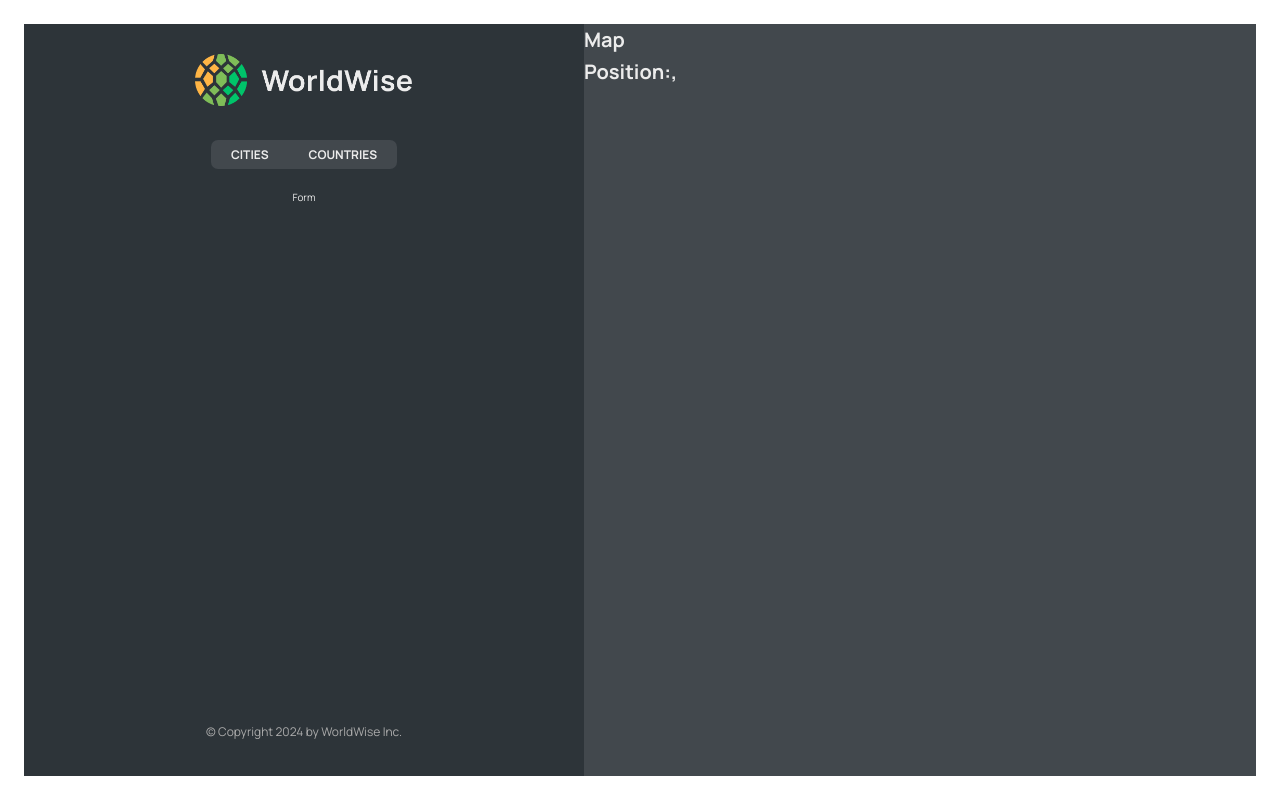
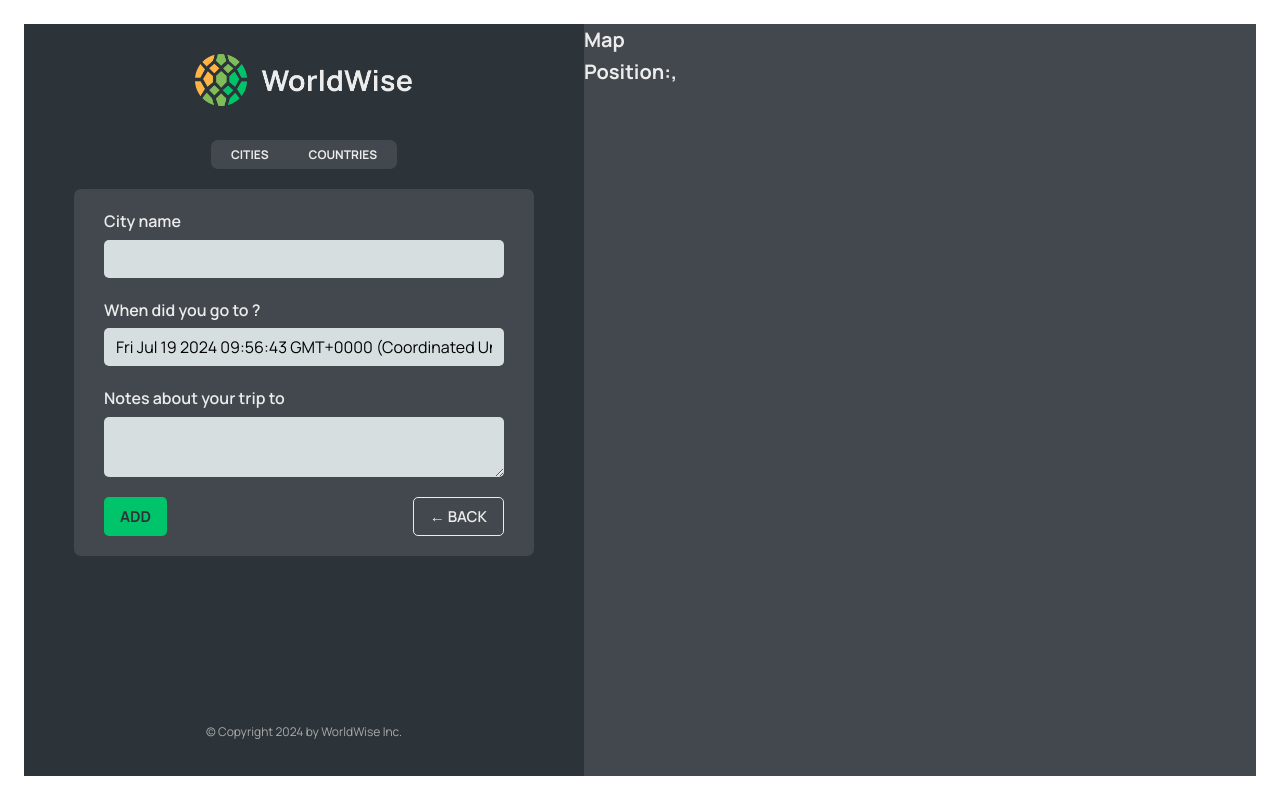
Before and after one commit to 94edwin89/WorldWise, a React (Vite) app: page /app/form in a window 1280 px wide. Built offline with nearby package versions, Linux system fonts and the light colour scheme; data requests are answered from the project's data file.

Commit message:
Programmatic Navigation with useNavigate

```diff
--- a/src/App.jsx
+++ b/src/App.jsx
@@ -9,6 +9,7 @@
 import CityList from "./components/CityList";
 import CountryList from "./components/CountryList";
 import City from "./components/City";
+import Form from "./components/Form"
 
 const BASE_URL = "http://localhost:9000";
 
@@ -61,7 +62,7 @@
             element={<CountryList cities={cities} isLoading={isLoading} />}
           />
 
-          <Route path="form" element={<p>Form</p>} />
+          <Route path="form" element={<Form/>} />
         </Route>
 
         <Route path="*" element={<PageNotFound />} />
--- /dev/null
+++ b/src/components/Button.jsx
@@ -0,0 +1,14 @@
+import styles from "./Button.module.css";
+
+export default function Button({ children, onClick, type }) {
+  return (
+      <button
+          onClick={onClick}
+          className={`${styles.btn} ${styles[type]}`}
+      >
+
+          {children}
+
+    </button>
+  );
+}
--- a/src/components/CountryList.jsx
+++ b/src/components/CountryList.jsx
@@ -11,18 +11,16 @@
       <Message message="Add your first city by clicking on a city on the map" />
     );
 
-
   const countries = cities.reduce((arr, city) => {
     if (!arr.map((el) => el.country).includes(city.country))
       return [...arr, { country: city.country, emoji: city.emoji }];
     else return arr;
   }, []);
 
-
   return (
     <ul className={styles.countryList}>
       {countries.map((country) => (
-        <CountryItem country={country} />
+        <CountryItem country={country} key={country.country} />
       ))}
     </ul>
   );
--- a/src/components/Form.jsx
+++ b/src/components/Form.jsx
@@ -1,8 +1,9 @@
 // "https://api.bigdatacloud.net/data/reverse-geocode-client?latitude=0&longitude=0"
 
 import { useState } from "react";
-
+import Button from "./Button";
 import styles from "./Form.module.css";
+import { useNavigate } from "react-router-dom";
 
 export function convertToEmoji(countryCode) {
   const codePoints = countryCode
@@ -13,6 +14,7 @@
 }
 
 function Form() {
+  const navigate = useNavigate();
   const [cityName, setCityName] = useState("");
   const [country, setCountry] = useState("");
   const [date, setDate] = useState(new Date());
@@ -49,8 +51,16 @@
       </div>
 
       <div className={styles.buttons}>
-        <button>Add</button>
-        <button>&larr; Back</button>
+        <Button type="primary">Add</Button>
+        <Button
+          type="back"
+          onClick={(e) => {
+            e.preventDefault();
+            navigate(-1);
+          }}
+        >
+          &larr; Back
+        </Button>
       </div>
     </form>
   );
--- a/src/components/Map.jsx
+++ b/src/components/Map.jsx
@@ -1,14 +1,18 @@
-import { useSearchParams } from "react-router-dom";
+import { useSearchParams, useNavigate } from "react-router-dom";
 import styles from "./Map.module.css";
 
 export default function Map() {
+  const navigate = useNavigate();
+
   const [searchParams, setSearchParams] = useSearchParams();
 
   const lat = searchParams.get("lat");
   const lng = searchParams.get("lng");
 
   return (
-    <div className={styles.mapContainer}>
+    <div className={styles.mapContainer}
+      onClick={() => navigate("form")}
+    >
       <h1>Map</h1>
       <h1>
         Position:{lat}, {lng}
```
